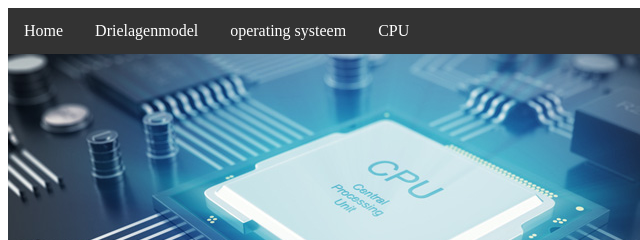
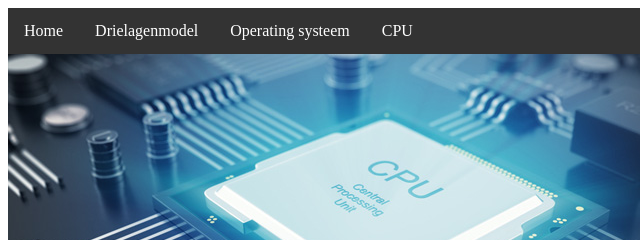
Before and after one commit to ts123456789/ts123456789.github.io, a plain HTML site: page cpu.html in a window 1280 px wide. Shown: the top 240 px of the page, 0-640 px from the left. Drawn offline with Linux system fonts and the light colour scheme.

Commit message:
ui update

```diff
--- a/cpu.html
+++ b/cpu.html
@@ -10,7 +10,7 @@
             <ul>
                 <li><a href="index.html">Home</a></li>
                 <li><a href=drielagenmodel.html>Drielagenmodel</a></li>
-                <li><a href="operatingsysteem.html">operating systeem</a></li>
+                <li><a href="operatingsysteem.html">Operating systeem</a></li>
                 <li><a href="cpu.html">CPU</a></li>
             </ul>
 
```
Also changed, not shown: drielagenmodel.html (+1 -1 lines), operatingsysteem.html (+1 -1 lines).
